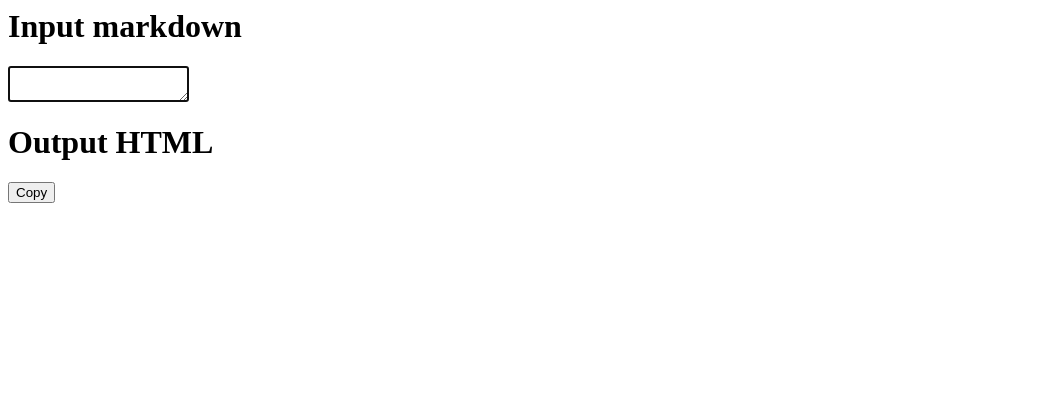
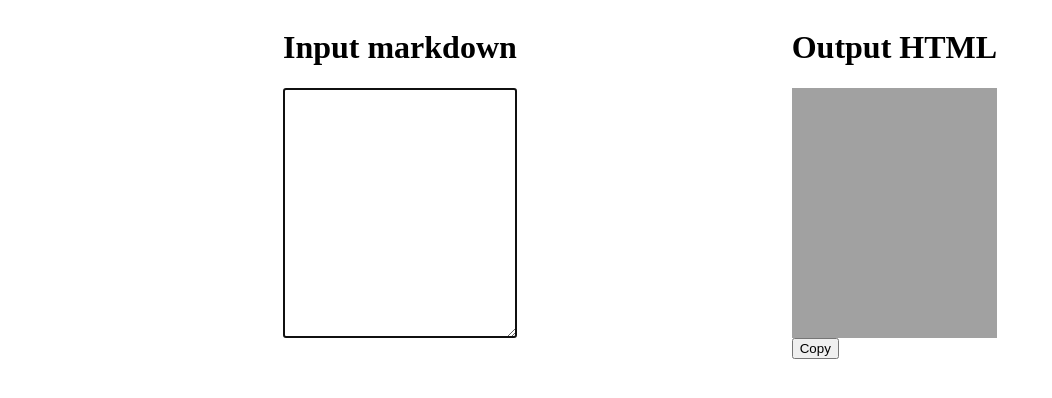
Before and after one commit to pioupia/markdown-to-html, a plain HTML site: page exemple.html in a window 1280 px wide. Shown: the whole page, without its empty margins (0-1052 px from the left). Drawn offline with Linux system fonts and the light colour scheme.

Commit message:
Update exemple.html

```diff
--- a/exemple.html
+++ b/exemple.html
@@ -4,6 +4,7 @@
     <title>Mardown to HTML exemple</title>
     <meta charset="utf8">
     <link rel="stylesheet" type="text/css" href="https://pioupia.github.io/markdown-to-html/dist/markdown.min.css">
+    <link rel="stylesheet" type="text/css" href="https://pioupia.github.io/markdown-to-html/src/style.css">
   </head>
   <body>
     <div class="container">
```
